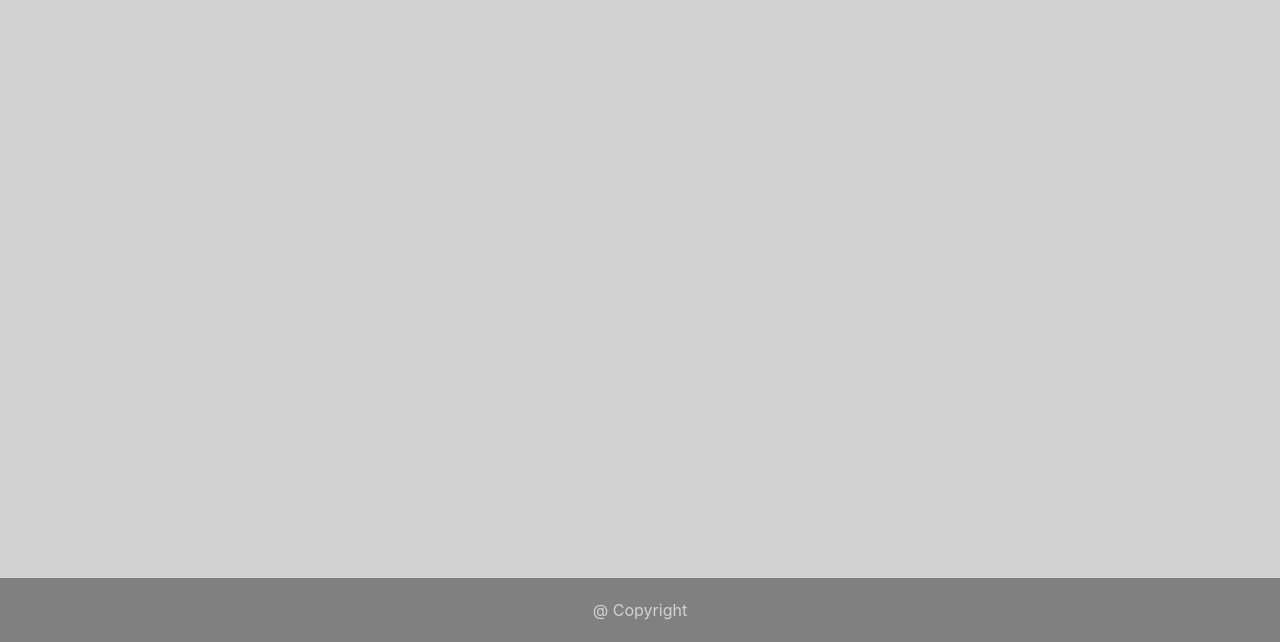
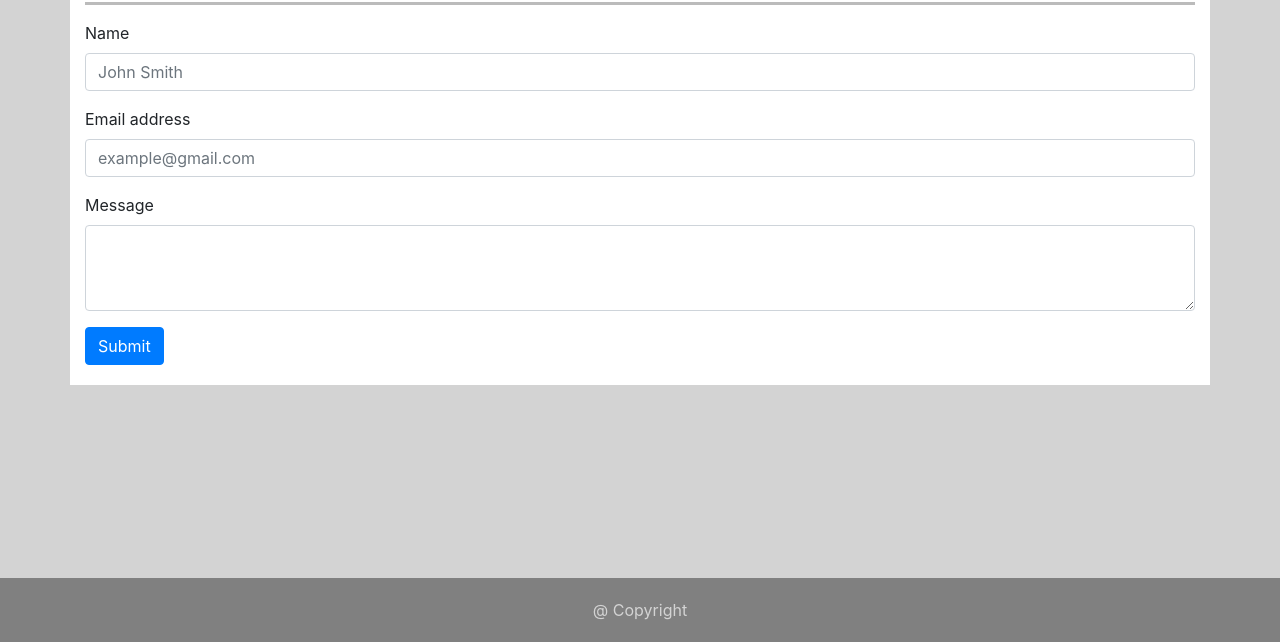
Before and after one commit to choiyeo5/2-Responsive-Portfolio, a plain HTML site: page html/contact.html in a window 1280 px wide. Shown: the part 158-800 px from the top of the page. Drawn offline with nearby package versions, Linux system fonts and the light colour scheme.

Commit message:
contact.html done

```diff
--- a/html/contact.html
+++ b/html/contact.html
@@ -26,6 +26,27 @@
         </div>
     </nav>
 
+    <!-- Contact Container -->
+    <div class="container">
+        <h1>Contact</h1>
+        <hr class="solid">
+        <form>
+            <div class="form-group">
+                <label for="exampleInputName1">Name</label>
+                <input type="name" class="form-control" id="exampleInputName1" placeholder="John Smith">
+            </div>
+            <div class="form-group">
+                <label for="exampleInputEmail1">Email address</label>
+                <input type="email" class="form-control" id="exampleInputEmail1" aria-describedby="emailHelp" placeholder="example@gmail.com">
+            </div>
+            <div class="form-group">
+                <label for="exampleFormControlTextarea1">Message</label>
+                <textarea class="form-control" id="exampleFormControlTextarea1" rows="3"></textarea>
+            </div>
+            <button type="submit" class="btn btn-primary">Submit</button>
+          </form>
+    </div>
+
     <!-- Footer -->
     <footer class="footer">
         @ Copyright
```
